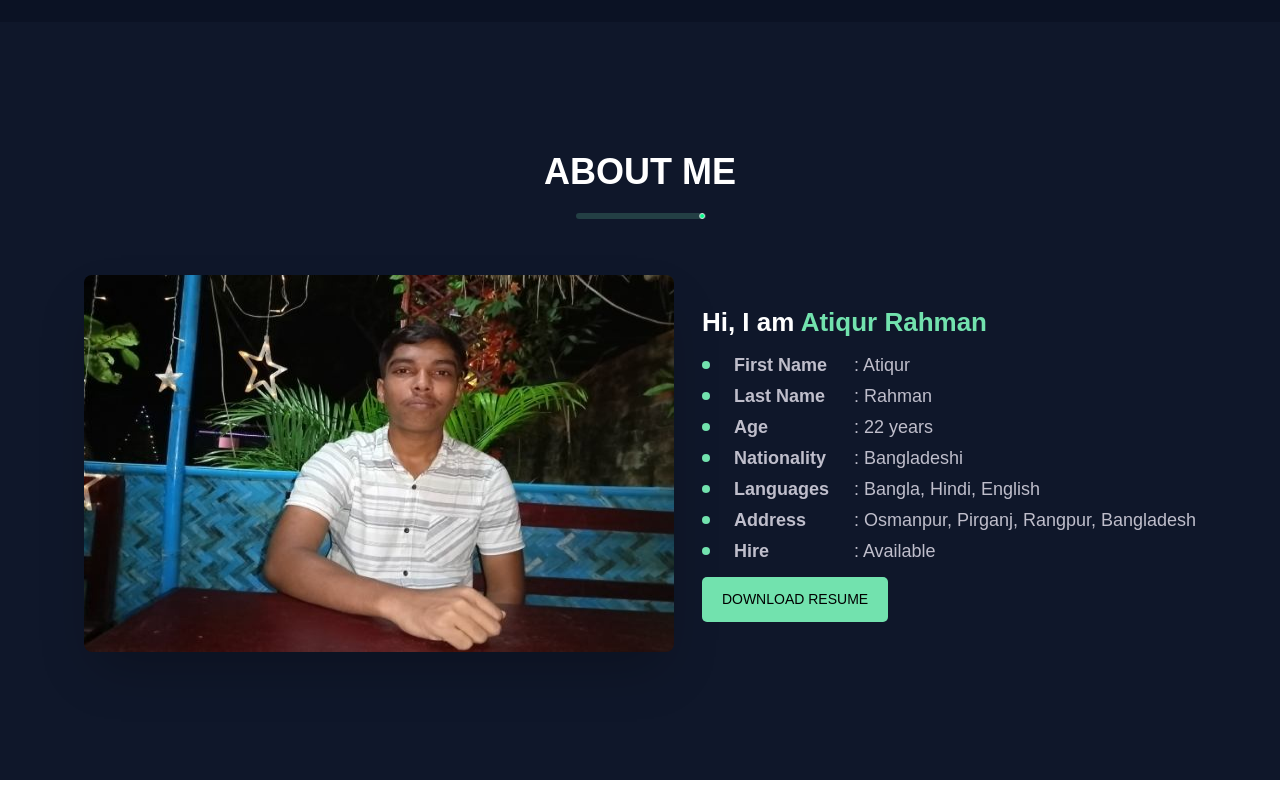
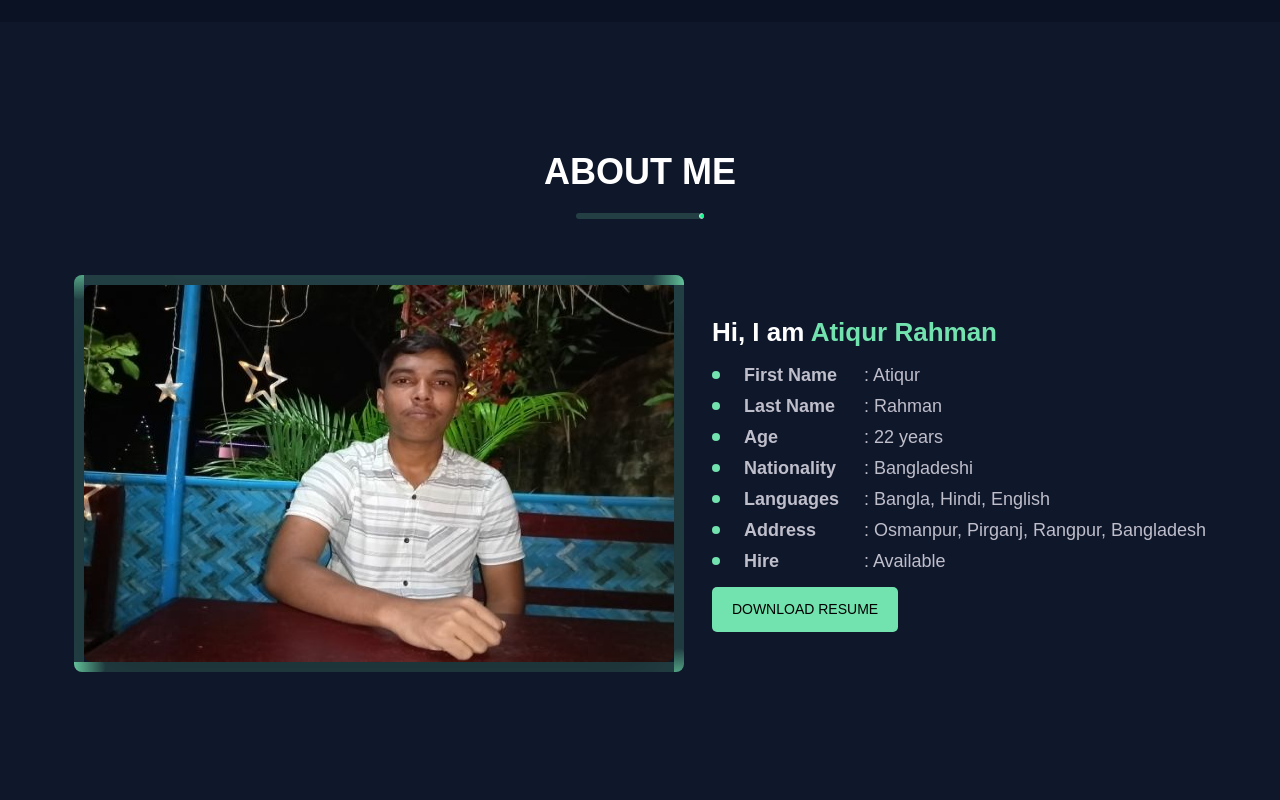
Before and after one commit to md-atiqurrahman/my-portfolio-website, a React (Create React App) app: page / in a window 1280 px wide. Shown: the part 616-1416 px from the top of the page. Built offline with nearby package versions, Linux system fonts and the light colour scheme; a web font is replaced by a local one.

Commit message:
implement downloading system

```diff
--- a/src/Pages/Home/About/About.css
+++ b/src/Pages/Home/About/About.css
@@ -1,5 +1,6 @@
 .title-divider{
     position: relative;
+    overflow: hidden;
 }
 .title-divider .circle{
     position: absolute;
@@ -40,3 +41,51 @@
     left: 0;
     border-radius: 50%;
 }
+.bottom-anime{
+    animation: RightToLeftAnimate 3s ease-in-out infinite;
+}
+
+@keyframes RightToLeftAnimate {
+    0%{
+        right: -40px;
+    }
+    100%{
+        right: 100%;
+    }
+}
+.left-anime{
+    animation: BottomToTopAnimate 3s ease-in-out infinite;
+}
+
+@keyframes BottomToTopAnimate {
+    0%{
+        bottom: -40px;
+    }
+    100%{
+        bottom: 100%;
+    }
+}
+.top-anime{
+    animation: LeftToRightAnimate 3s ease-in-out infinite;
+}
+
+@keyframes LeftToRightAnimate {
+    0%{
+        left: -40px;
+    }
+    100%{
+        left: 100%;
+    }
+}
+.right-anime{
+    animation: TopToBottomAnimate 3s ease-in-out infinite;
+}
+
+@keyframes TopToBottomAnimate {
+    0%{
+        top: -40px;
+    }
+    100%{
+        top: 100%;
+    }
+}
--- a/src/Pages/Home/About/About.js
+++ b/src/Pages/Home/About/About.js
@@ -3,6 +3,20 @@ import img from '../../../images/About/About image.jpg';
 import './About.css';
 
 const About = () => {
+
+    const handleDownload = () =>{
+       fetch('resume.pdf')
+       .then(res =>{
+        res.blob().then(blob =>{
+            const fileUrl = window.URL.createObjectURL(blob);
+            let aLink = document.createElement('a');
+            aLink.href = fileUrl;
+            aLink.download = 'resume.pdf';
+            aLink.click();
+        })
+       })
+    }
+
     return (
         <div className='bg-[#0f172a]'>
             <div className='pt-[128px] pb-[56px] text-center '>
@@ -13,7 +27,15 @@ const About = () => {
             </div>
             <div className="hero relative">
                 <div className="hero-content flex-col lg:flex-row pt-0 pb-[128px] items-center gap-7">
-                    <img src={img} className="w-[590px] h-[377px] rounded-lg shadow-2xl" alt='Atiqur Rahman' />
+                    <div className='overflow-hidden rounded-lg'>
+                        <div className='relative border-[10px] rounded-lg border-primary border-opacity-20'>
+                            <span className='bottom-anime absolute top-auto left-auto -bottom-2.5 h-2.5 w-10 rounded-full bg-gradient-to-r from-primary to-transparent'></span>
+                            <span className='left-anime absolute top-auto -left-2.5 h-10 w-2.5 rounded-full bg-gradient-to-b from-primary to-transparent'></span>
+                            <span className='top-anime absolute right-auto -top-2.5 h-2.5 w-10 rounded-full bg-gradient-to-l from-primary to-transparent'></span>
+                            <span className='right-anime absolute bottom-auto -right-2.5 h-10 w-2.5 rounded-full bg-gradient-to-t from-primary to-transparent'></span>
+                            <img src={img} className="w-[590px] h-[377px] rounded-lg shadow-2xl" alt='Atiqur Rahman' />
+                        </div>
+                    </div>
                     <div>
                         <h1 className='text-primary text-[26px] leading-[1.3] font-semibold mb-[12px]'>
                             <span className='text-white'>Hi, I am </span>
@@ -89,7 +111,7 @@ const About = () => {
                                 : Available
                             </div>
                         </div>
-                        <button className="resume-btn">Download Resume</button>
+                        <button onClick={handleDownload} className="resume-btn">Download Resume</button>
                     </div>
                 </div>
             </div>
```
Also changed, not shown: 1 other file (tests, documents, lock files or other folders).
